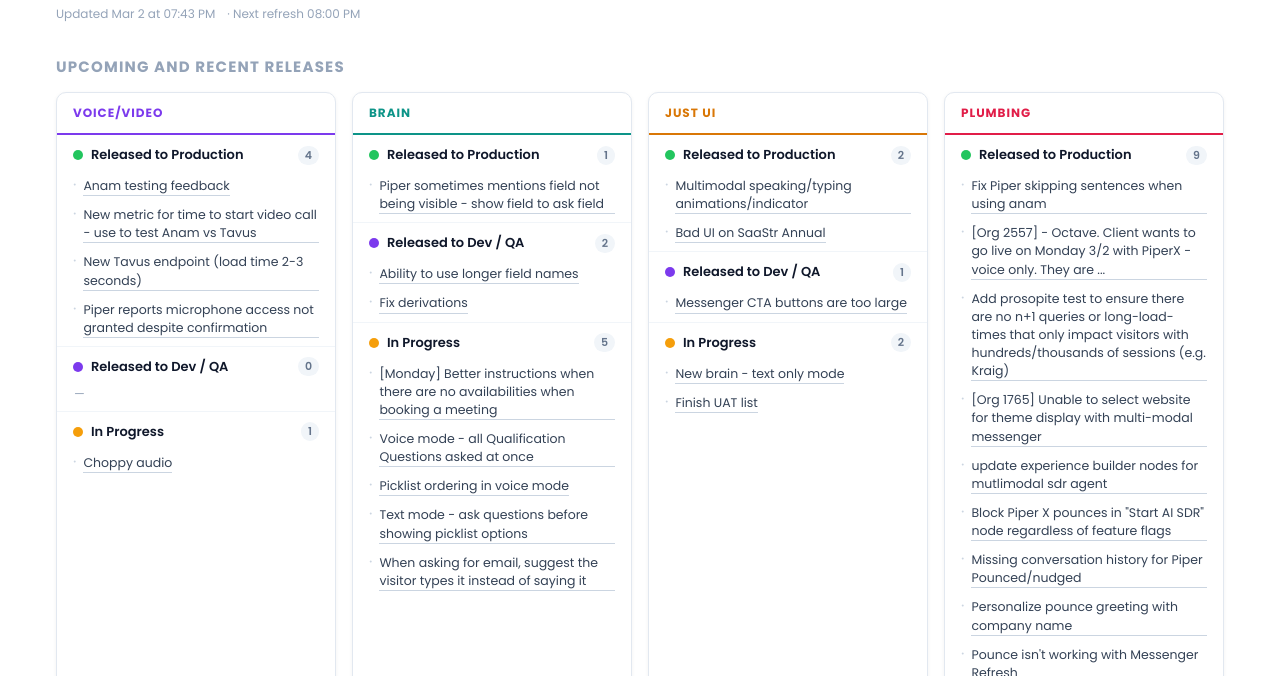
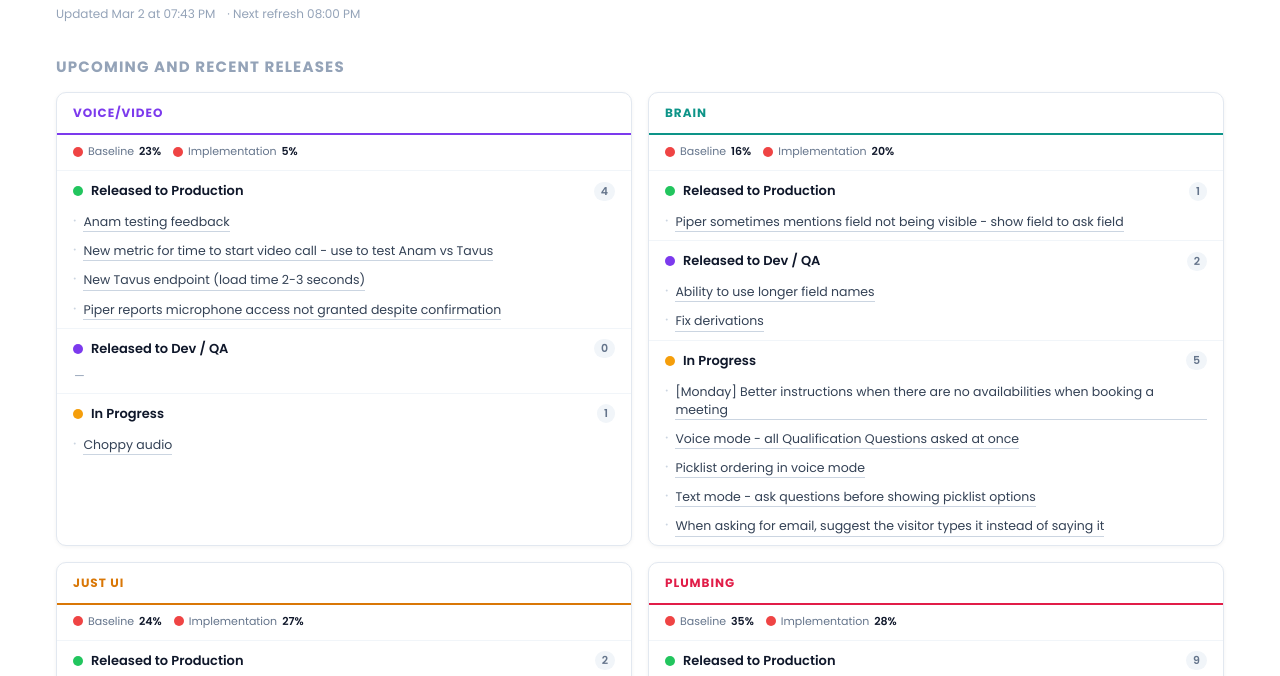
Before and after one commit to kerrilinnea3/multimodal-ga-burndown, a plain HTML site: page index.html in a window 1280 px wide. Shown: the part 102-778 px from the top of the page. Drawn offline with Linux system fonts and the light colour scheme.

Commit message:
Update dashboard

```diff
--- a/index.html
+++ b/index.html
@@ -44,7 +44,7 @@
     /* ── category stat cards ── */
     .stat-cards {
       display: grid;
-      grid-template-columns: repeat(2, 1fr);
+      grid-template-columns: repeat(5, 1fr);
       gap: 16px;
       margin-bottom: 28px;
     }
@@ -242,7 +242,7 @@
     }
     /* ── Status Update ── */
     .status-update {
-      display: grid; grid-template-columns: repeat(4, 1fr); gap: 16px; margin-bottom: 24px;
+      display: grid; grid-template-columns: repeat(2, 1fr); gap: 16px; margin-bottom: 24px;
     }
     .cat-status-section {
       background: #FFFFFF; border: 1px solid #E2E8F0; border-radius: 10px;
@@ -269,6 +269,16 @@
     .status-dot.green  { background: #22C55E; }
     .status-dot.purple { background: #7C3AED; }
     .status-dot.yellow { background: #F59E0B; }
+    .status-dot.red    { background: #EF4444; }
+    .health-indicators {
+      display: flex; gap: 12px; padding: 8px 16px 10px;
+      border-bottom: 1px solid #F1F5F9;
+    }
+    .health-item {
+      display: flex; align-items: center; gap: 5px;
+      font-size: 11px; color: #64748B;
+    }
+    .health-item strong { color: #0F172A; font-weight: 600; }
     .status-header strong { font-size: 13px; font-weight: 600; color: #0F172A; flex: 1; }
     .status-header .status-window { font-weight: 400; color: #94A3B8; font-size: 11px; }
     .status-count {
@@ -401,7 +411,7 @@
       <div class="stat-card-pct c-plumbing" id="plumbing-pct">—% complete</div>
     </div>
     <!-- Grand Total -->
-    <div class="stat-card grand" style="grid-column: span 2;">
+    <div class="stat-card grand">
       <div class="stat-card-label c-grand">Grand Total</div>
       <div class="stat-card-row"><span>Total</span><span id="grand-total">—</span></div>
       <div class="stat-card-row"><span>Open</span><span id="grand-open">—</span></div>
@@ -1096,9 +1106,21 @@
         },
       ];
 
+      function healthDot(pct) {
+        if (pct >= 75) return 'green';
+        if (pct >= 40) return 'yellow';
+        return 'red';
+      }
+
       CAT_KEYS.forEach(cat => {
         const catIssues = relevant.filter(i => categorize(i) === cat);
         const color = COLORS[cat];
+
+        // Health: computed from ALL issues in category (not just relevant)
+        const allCat  = issues.filter(i => categorize(i) === cat);
+        const basePct = allCat.length ? Math.round(allCat.filter(isClosed).length / allCat.length * 100) : 0;
+        const bugsCat = allCat.filter(isBug);
+        const implPct = bugsCat.length ? Math.round(bugsCat.filter(isClosed).length / bugsCat.length * 100) : 0;
 
         const section = document.createElement('div');
         section.className = 'cat-status-section';
@@ -1110,6 +1132,13 @@
         heading.style.borderBottomColor = color;
         heading.textContent = CAT_NAMES[cat];
         section.appendChild(heading);
+
+        const health = document.createElement('div');
+        health.className = 'health-indicators';
+        health.innerHTML =
+          `<span class="health-item"><span class="status-dot ${healthDot(basePct)}"></span>Baseline <strong>${basePct}%</strong></span>` +
+          `<span class="health-item"><span class="status-dot ${healthDot(implPct)}"></span>Implementation <strong>${implPct}%</strong></span>`;
+        section.appendChild(health);
 
         STATUS_GROUPS.forEach(group => {
           const items = group.filter(catIssues);
```
